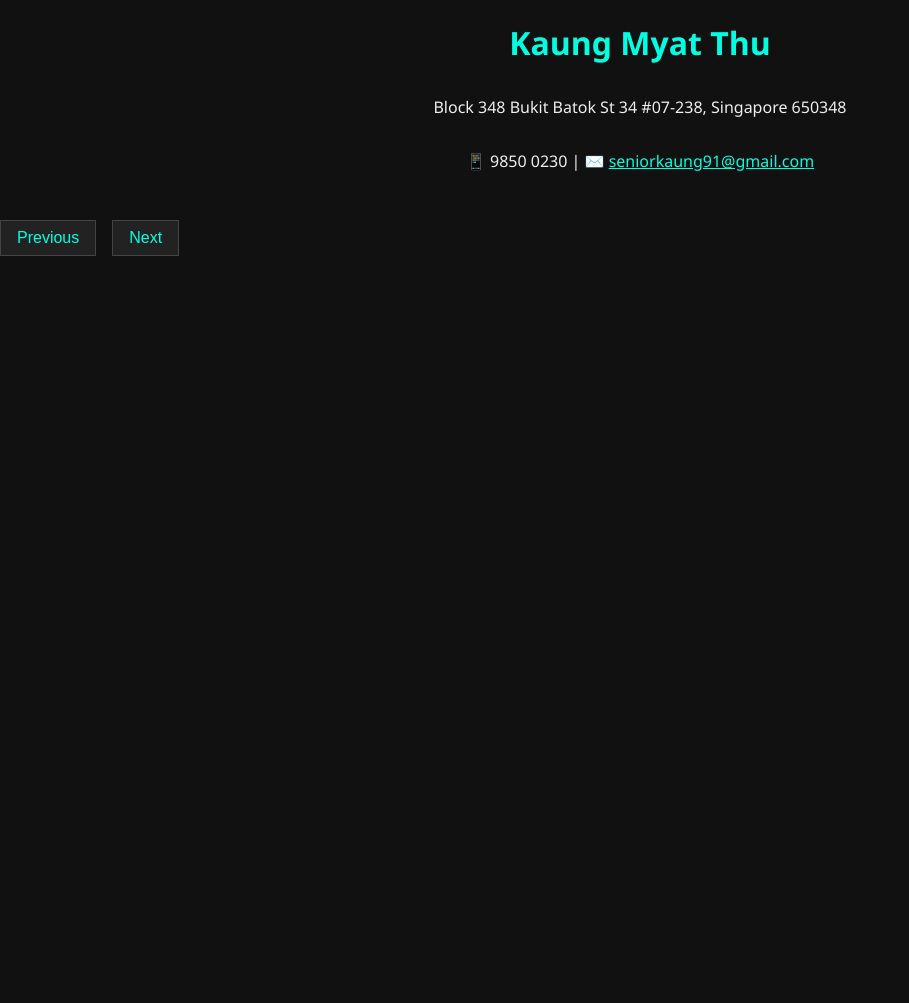
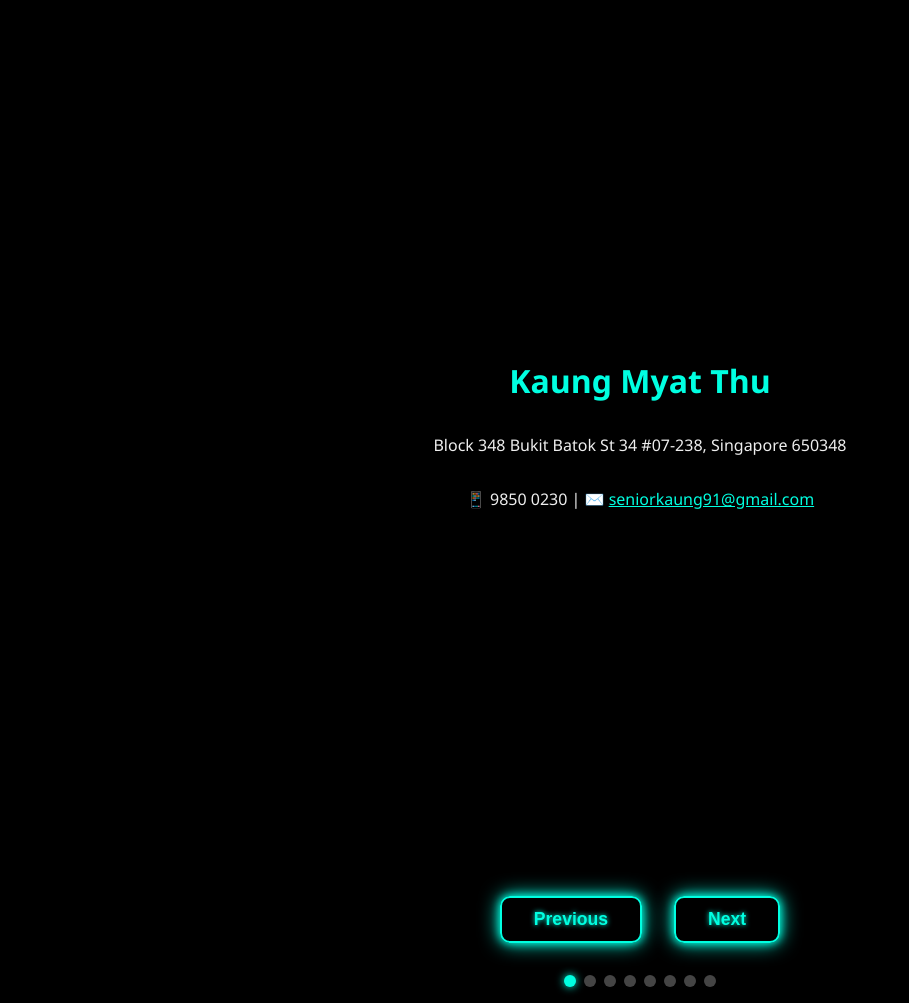
Before and after one commit to KaungMyatThu-77/mysite, a plain HTML site: page index.html in a window 1280 px wide. Shown: the whole page, without its empty margins (0-909 px from the left). Before the commit the page ends 800 px from the top, so only its background shows below. Drawn offline with Linux system fonts and the light colour scheme.

Commit message:
Update index.html

```diff
--- a/index.html
+++ b/index.html
@@ -7,21 +7,10 @@
   <style>
     body {
       margin: 0;
-      background-color: #111;
+      background-color: #000;
       color: #eee;
       font-family: 'Segoe UI', sans-serif;
       overflow: hidden;
-    }
-
-    .container {
-      width: 100vw;
-      height: 100vh;
-      display: flex;
-      flex-direction: column;
-      align-items: center;
-      justify-content: center;
-      padding: 2rem;
-      text-align: center;
     }
 
     .section {
@@ -29,14 +18,14 @@
       flex-direction: column;
       align-items: center;
       justify-content: center;
-      height: 100%;
-      max-width: 800px;
-      margin: auto;
+      height: 100vh;
+      text-align: center;
+      padding: 2rem;
     }
 
     .section.active {
       display: flex;
-      animation: fadeIn 0.6s ease-in-out;
+      animation: fadeIn 0.5s ease-in-out;
     }
 
     @keyframes fadeIn {
@@ -51,40 +40,91 @@
 
     h3 {
       color: #ffd700;
-      margin: 1rem 0 0.5rem;
-    }
-
-    .nav-buttons {
-      margin-top: 2rem;
-      display: flex;
-      gap: 1rem;
-    }
-
-    button {
-      background-color: #222;
-      border: 1px solid #444;
-      color: #00ffe1;
-      padding: 0.5rem 1rem;
-      font-size: 1rem;
-      cursor: pointer;
-      transition: 0.3s;
-    }
-
-    button:hover {
-      background-color: #333;
+      margin-top: 1.2rem;
     }
 
     ul {
       text-align: left;
       max-width: 600px;
+      margin: 1rem auto;
     }
 
     a {
       color: #00ffe1;
     }
+
+    .nav-buttons {
+      display: flex;
+      justify-content: center;
+      gap: 2rem;
+      margin: 2rem 0;
+    }
+
+    button {
+      padding: 0.7rem 2rem;
+      font-size: 1.1rem;
+      font-weight: bold;
+      background-color: transparent;
+      border: 2px solid #00ffe1;
+      color: #fff;
+      cursor: pointer;
+      border-radius: 10px;
+      animation: glowPulse 5s infinite ease-in-out;
+      text-shadow: 0 0 5px #00ffe1;
+    }
+
+    @keyframes glowPulse {
+      0% {
+        border-color: #00ffe1;
+        color: #00ffe1;
+        box-shadow: 0 0 8px #00ffe1, 0 0 20px #00ffe1;
+      }
+      25% {
+        border-color: #ff00cc;
+        color: #ff00cc;
+        box-shadow: 0 0 8px #ff00cc, 0 0 20px #ff00cc;
+      }
+      50% {
+        border-color: #ffd700;
+        color: #ffd700;
+        box-shadow: 0 0 8px #ffd700, 0 0 20px #ffd700;
+      }
+      75% {
+        border-color: #00ff88;
+        color: #00ff88;
+        box-shadow: 0 0 8px #00ff88, 0 0 20px #00ff88;
+      }
+      100% {
+        border-color: #00ffe1;
+        color: #00ffe1;
+        box-shadow: 0 0 8px #00ffe1, 0 0 20px #00ffe1;
+      }
+    }
+
+    .page-indicators {
+      display: flex;
+      justify-content: center;
+      gap: 0.5rem;
+      margin-bottom: 1rem;
+    }
+
+    .dot {
+      width: 12px;
+      height: 12px;
+      border-radius: 50%;
+      background-color: #444;
+      transition: background-color 0.3s;
+    }
+
+    .dot.active {
+      background-color: #00ffe1;
+      box-shadow: 0 0 8px #00ffe1;
+    }
   </style>
 </head>
 <body>
+
+  <!-- SECTIONS -->
   <div class="section active">
     <h1>Kaung Myat Thu</h1>
     <p>Block 348 Bukit Batok St 34 #07-238, Singapore 650348</p>
@@ -141,7 +181,7 @@
     </ul>
   </div>
 
-  <div class="section">
+    <div class="section">
     <h2>Skills</h2>
     <ul>
       <li>Networking, cloud platforms, scriptings</li>
@@ -161,18 +201,34 @@
     <p><a href="mailto:Xiaoli.WU@globalfoundries.com">Xiaoli.WU@globalfoundries.com</a></p>
   </div>
 
+  <!-- NAVIGATION BUTTONS -->
   <div class="nav-buttons">
     <button onclick="prevSection()">Previous</button>
     <button onclick="nextSection()">Next</button>
   </div>
 
+  <!-- PAGE INDICATORS -->
+  <div class="page-indicators" id="dots"></div>
+
   <script>
     const sections = document.querySelectorAll('.section');
+    const dotsContainer = document.getElementById('dots');
     let currentIndex = 0;
+
+    // Create indicator dots
+    sections.forEach((_, index) => {
+      const dot = document.createElement('div');
+      dot.classList.add('dot');
+      if (index === 0) dot.classList.add('active');
+      dotsContainer.appendChild(dot);
+    });
+
+    const dots = document.querySelectorAll('.dot');
 
     function showSection(index) {
       sections.forEach((section, i) => {
         section.classList.toggle('active', i === index);
+        dots[i].classList.toggle('active', i === index);
       });
     }
 
@@ -189,6 +245,12 @@
         showSection(currentIndex);
       }
     }
+
+    // Keyboard navigation
+    document.addEventListener('keydown', (e) => {
+      if (e.key === 'ArrowRight') nextSection();
+      if (e.key === 'ArrowLeft') prevSection();
+    });
   </script>
 </body>
 </html>
```
